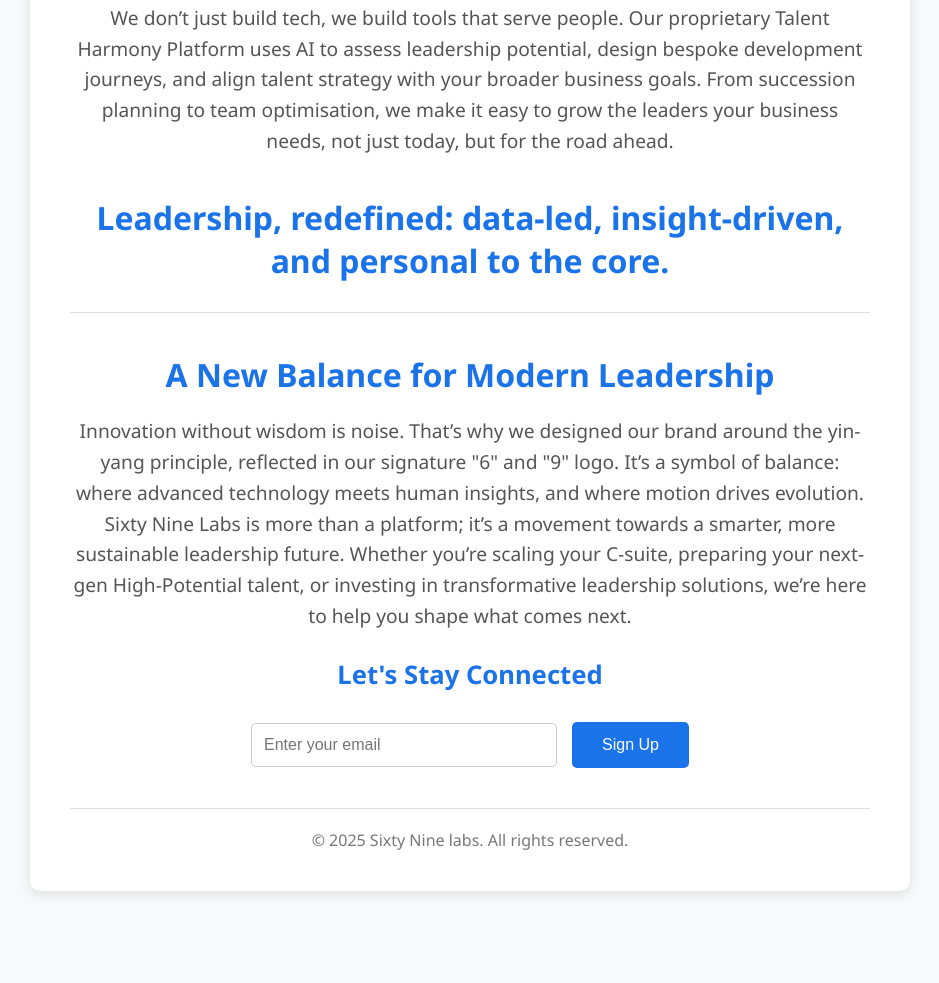
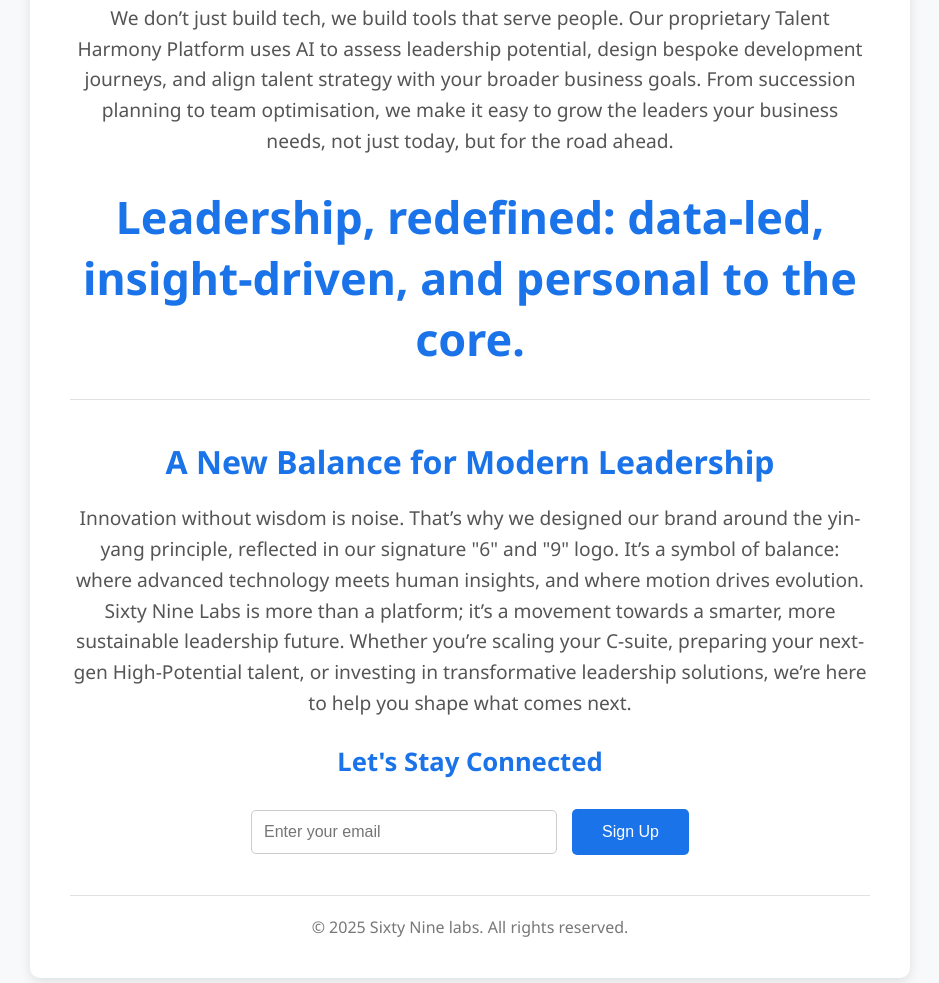
Before and after one commit to SriniGundelli/69lab, a plain HTML site: page index.html in a window 1280 px wide. Shown: the part 1287-2270 px from the top of the page, without its empty margins (170-1109 px from the left). Drawn offline with Linux system fonts and the light colour scheme.

Commit message:
Update index.html
Changes to font size

```diff
--- a/index.html
+++ b/index.html
@@ -218,7 +218,7 @@
     <!-- Technology That Works for People -->
     <h2>Technology That Works for People</h2>
     <p>We don’t just build tech, we build tools that serve people. Our proprietary Talent Harmony Platform uses AI to assess leadership potential, design bespoke development journeys, and align talent strategy with your broader business goals. From succession planning to team optimisation, we make it easy to grow the leaders your business needs, not just today, but for the road ahead.</p>
-    <h2>Leadership, redefined: data-led, insight-driven, and personal to the core.</h2>
+    <h1>Leadership, redefined: data-led, insight-driven, and personal to the core.</h1>
 
     <div class="section-divider"></div>
 
```
